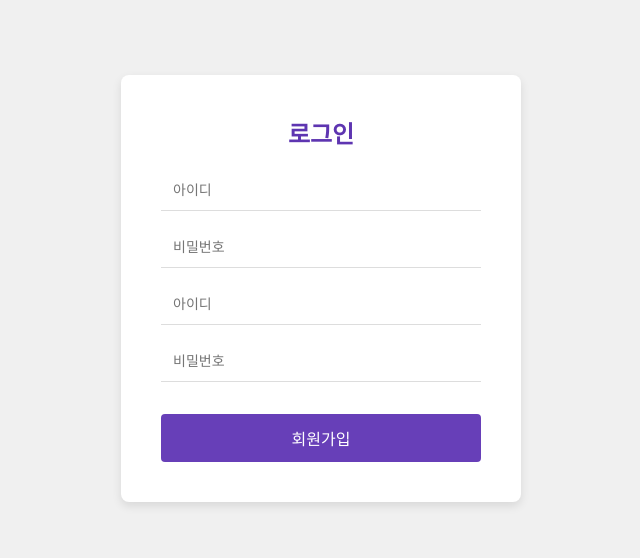
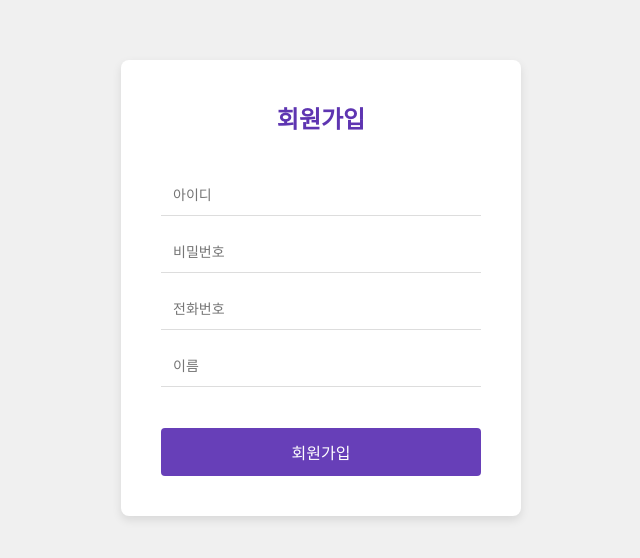
Before and after one commit to KoesJin/Daelim_TechFair, a React (Create React App) app: page /signuppage in a window 1280 px wide. Shown: the part 112-670 px from the top of the page, without its empty margins (319-959 px from the left). Built offline with nearby package versions, Linux system fonts and the light colour scheme.

Commit message:
signinPage first UI

```diff
--- a/package.json
+++ b/package.json
@@ -9,6 +9,7 @@
     "react": "^18.3.1",
     "react-dom": "^18.3.1",
     "react-helmet": "^6.1.0",
+    "react-icons": "^5.3.0",
     "react-router-dom": "^6.26.2",
     "react-scripts": "5.0.1",
     "react-transition-group": "^4.4.5",
--- a/src/css/SigninPageCSS.jsx
+++ b/src/css/SigninPageCSS.jsx
@@ -26,7 +26,7 @@ export const Box = styled.div`
 export const Title = styled.h2`
   color: #5e35b1;
   font-size: 24px;
-  margin-bottom: 20px;
+  margin-bottom: 40px;
 `;
 
 /* 입력 필드 스타일 */
@@ -45,7 +45,7 @@ export const Input = styled.input`
 
 /* 로그인 버튼 스타일 */
 export const Button = styled.button`
-  margin-top: 16px;
+  margin-top: 25px;
   width: 100%;
   padding: 12px;
   background-color: #673fb8;
@@ -67,7 +67,7 @@ export const Options = styled.div`
   padding: 0 30px;
   display: flex;
   justify-content: space-between;
-  margin-top: 20px;
+  margin-top: 10px;
   width: 100%;
   color: #5e35b1;
 `;
--- a/src/page/SigninPage.jsx
+++ b/src/page/SigninPage.jsx
@@ -15,11 +15,11 @@ const SigninPage = () => {
           <S.Button type="submit">로그인</S.Button>
         </form>
         <S.Options>
-          <S.OptionLink onClick={() => { navigate('findidpage'); }}>아이디 찾기</S.OptionLink>
+          <S.OptionLink onClick={() => { navigate('/findidpage'); }}>아이디 찾기</S.OptionLink>
           <span>|</span>
-          <S.OptionLink onClick={() => { navigate('findpwpage'); }}>비밀번호 찾기</S.OptionLink>
+          <S.OptionLink onClick={() => { navigate('/findpwpage'); }}>비밀번호 찾기</S.OptionLink>
           <span>|</span>
-          <S.OptionLink onClick={() => { navigate('signuppage'); }}>회원가입</S.OptionLink>
+          <S.OptionLink onClick={() => { navigate('/signuppage'); }}>회원가입</S.OptionLink>
         </S.Options>
       </S.Box>
     </S.Container>
--- a/src/page/SignupPage.jsx
+++ b/src/page/SignupPage.jsx
@@ -8,12 +8,12 @@ const SignupPage = () => {
   return (
     <S.Container>
       <S.Box>
-        <S.Title>로그인</S.Title>
+        <S.Title>회원가입</S.Title>
         <form>
           <S.Input type="text" placeholder="아이디" />
           <S.Input type="password" placeholder="비밀번호" />
-          <S.Input type="text" placeholder="아이디" />
-          <S.Input type="password" placeholder="비밀번호" />
+          <S.Input type="tel" pattern="[0-9]*" placeholder="전화번호" />
+          <S.Input type="text" placeholder="이름" />
           <S.Button type="submit">회원가입</S.Button>
         </form>
       </S.Box>
```
Also changed, not shown: src/page/MainPage.jsx (line endings or trailing spaces), 1 other file (tests, documents, lock files or other folders).
